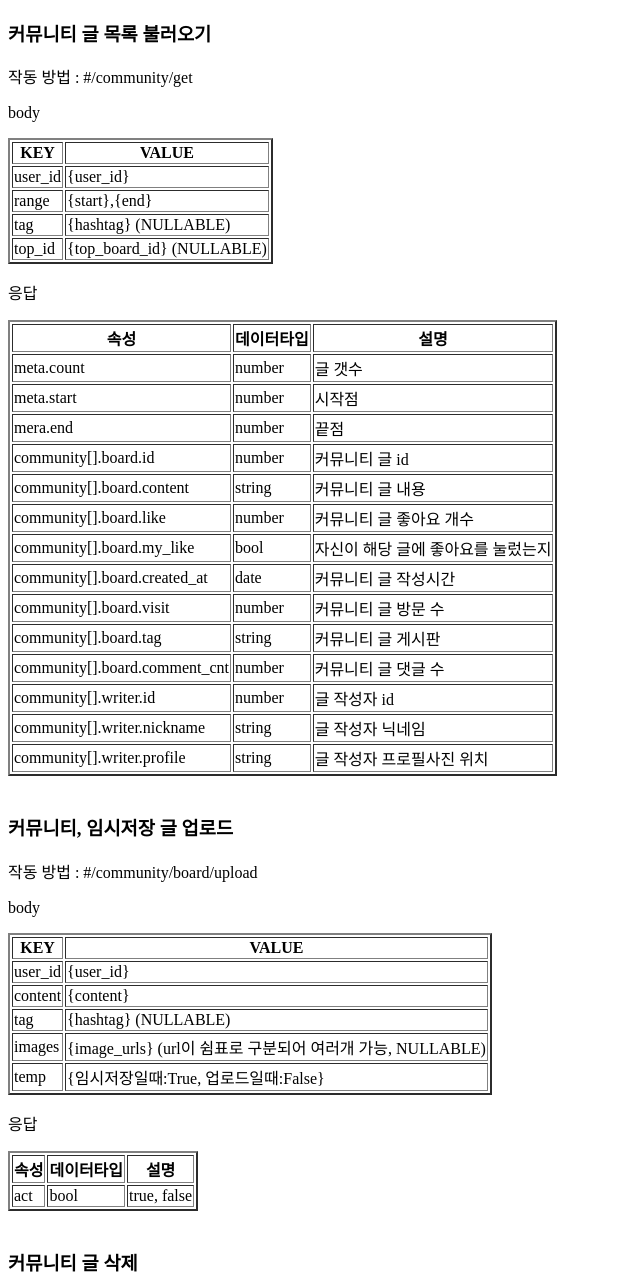
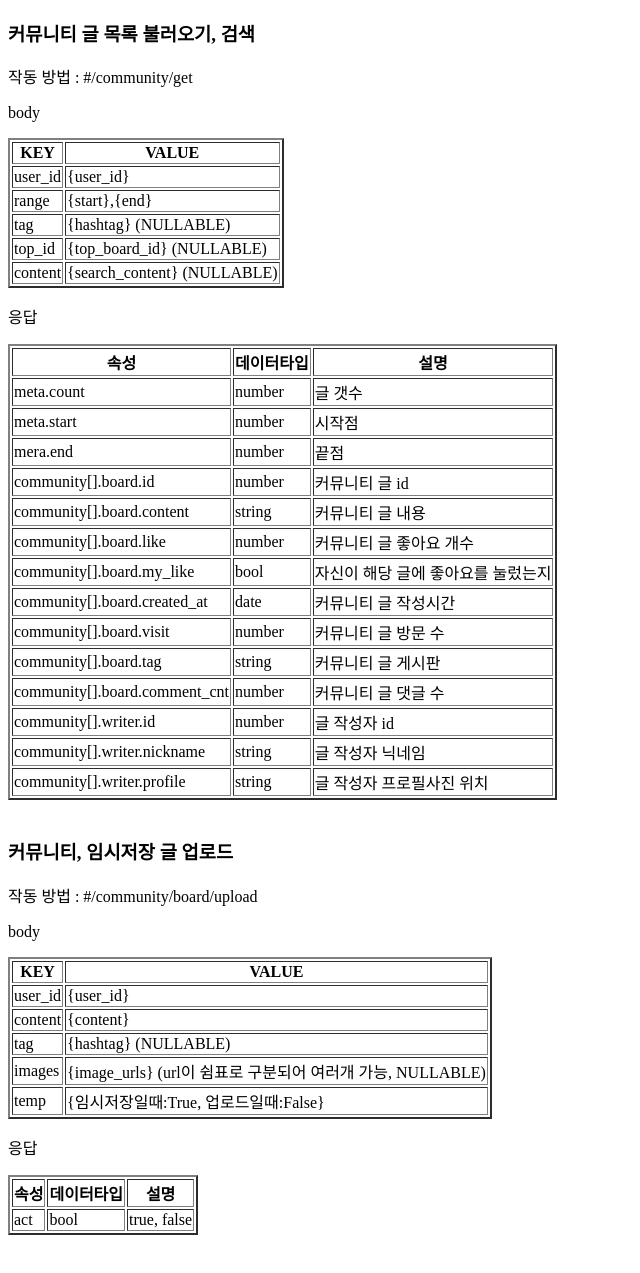
Before and after one commit to jisang0706/playde_server, a Python web app: template community/templates/community/community_intro.html in a window 1280 px wide. Shown: the top 1273 px of the page, without its empty margins (0-640 px from the left). Run offline with Jinja, Linux system fonts and the light colour scheme; the template is opened without the code that fills it: most values are stand-ins (such as "Sample title", 1, 10 or a date in 2020).

Commit message:
커뮤니티 글 검색 사용 방법 설명에 추가함

```diff
--- a/community/templates/community/community_intro.html
+++ b/community/templates/community/community_intro.html
@@ -5,7 +5,7 @@
     <title>COMMUNITY INTRO</title>
 </head>
 <body>
-    <h3>커뮤니티 글 목록 불러오기</h3>
+    <h3>커뮤니티 글 목록 불러오기, 검색</h3>
     <p>작동 방법 : {{url}}/community/get</p>
     <p>body</p>
     <table border="2">
@@ -26,6 +26,10 @@
         <tr>
             <td>top_id</td>
             <td>{top_board_id} (NULLABLE)</td>
+        </tr>
+        <tr>
+            <td>content</td>
+            <td>{search_content} (NULLABLE)</td>
         </tr>
     </table>
     <p>응답</p>
--- a/community/views.py
+++ b/community/views.py
@@ -36,6 +36,7 @@ def upload_community(request):
 
 def get_community(request):
     data = request.POST
+    print(data)
     user_id = int(data['user_id'])
     board_range = [int(rng)-1 for rng in data['range'].split(',')]
 
```
